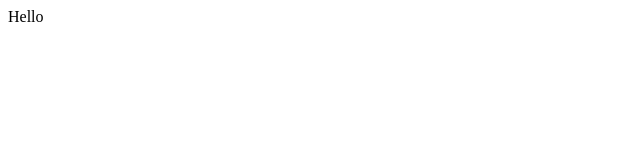
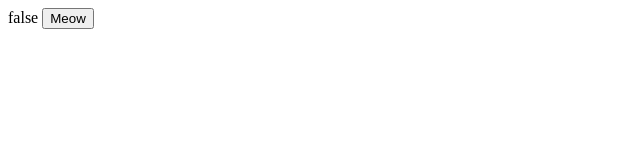
Before and after one commit to aqibrehmaan/cc-vue-script-setup-for-single-file-components, a Vue app: page / in a window 1280 px wide. Shown: the top 160 px of the page, without its empty margins (0-640 px from the left). Built offline with nearby package versions, Linux system fonts and the light colour scheme.

Commit message:
3-the-basics

```diff
--- a/src/App.vue
+++ b/src/App.vue
@@ -1,3 +1,14 @@
 <template>
-    Hello
+    {{ authenticated }}
+    <button v-on:click="meow">Meow</button>
 </template>
+
+<script setup>
+  import { ref } from 'vue';
+
+  const authenticated = ref(false);
+  const meow = () => {
+     authenticated.value = true;
+  }
+
+</script>
```
